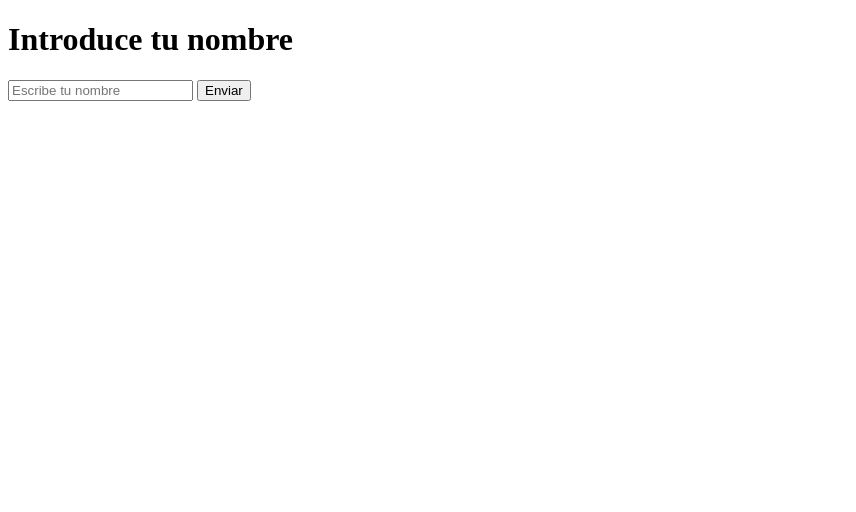
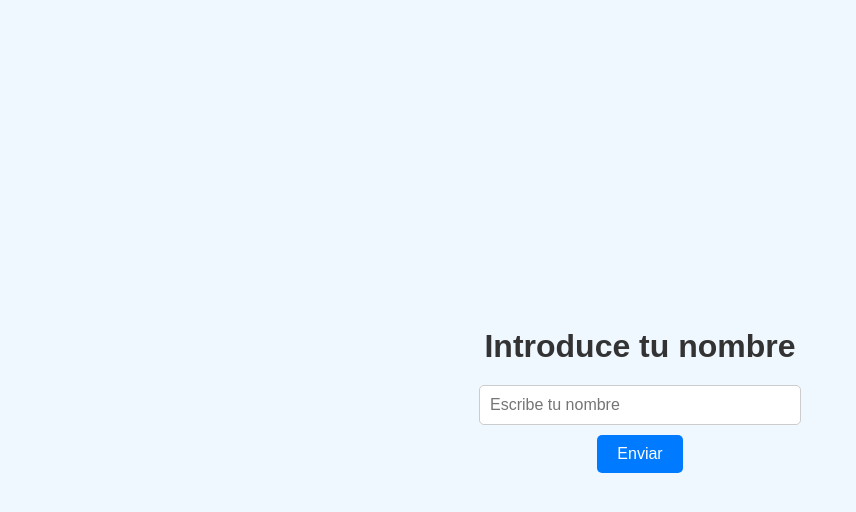
Before and after one commit to alexisnoy22/DinamicaLiber2, a plain HTML site: page index.html in a window 1280 px wide. Shown: the whole page, without its empty margins (0-856 px from the left). Drawn offline with Linux system fonts and the light colour scheme.

Commit message:
Update index.html

```diff
--- a/index.html
+++ b/index.html
@@ -2,12 +2,66 @@
 <html>
 <head>
     <title>Dinámica QR</title>
+    <style>
+        body {
+            font-family: Arial, sans-serif;
+            background-color: #f0f8ff;
+            margin: 0;
+            padding: 0;
+            display: flex;
+            flex-direction: column;
+            align-items: center;
+            justify-content: center;
+            height: 100vh;
+            text-align: center;
+        }
+
+        h1 {
+            color: #333;
+            margin-bottom: 20px;
+        }
+
+        input {
+            padding: 10px;
+            font-size: 16px;
+            border: 1px solid #ccc;
+            border-radius: 5px;
+            width: 80%;
+            max-width: 300px;
+            margin-bottom: 10px;
+        }
+
+        button {
+            padding: 10px 20px;
+            font-size: 16px;
+            color: #fff;
+            background-color: #007bff;
+            border: none;
+            border-radius: 5px;
+            cursor: pointer;
+            transition: background-color 0.3s;
+        }
+
+        button:hover {
+            background-color: #0056b3;
+        }
+
+        #resultado {
+            margin-top: 20px;
+        }
+
+        img {
+            border: 2px solid #ccc;
+            border-radius: 10px;
+            box-shadow: 0 4px 6px rgba(0, 0, 0, 0.1);
+        }
+    </style>
 </head>
 <body>
     <h1>Introduce tu nombre</h1>
     <input type="text" id="nombre" placeholder="Escribe tu nombre">
     <button onclick="mostrarImagen()">Enviar</button>
-    <div id="resultado" style="margin-top:20px;"></div>
+    <div id="resultado"></div>
     <script>
         function mostrarImagen() {
             const nombre = document.getElementById('nombre').value.toLowerCase().trim();
```
